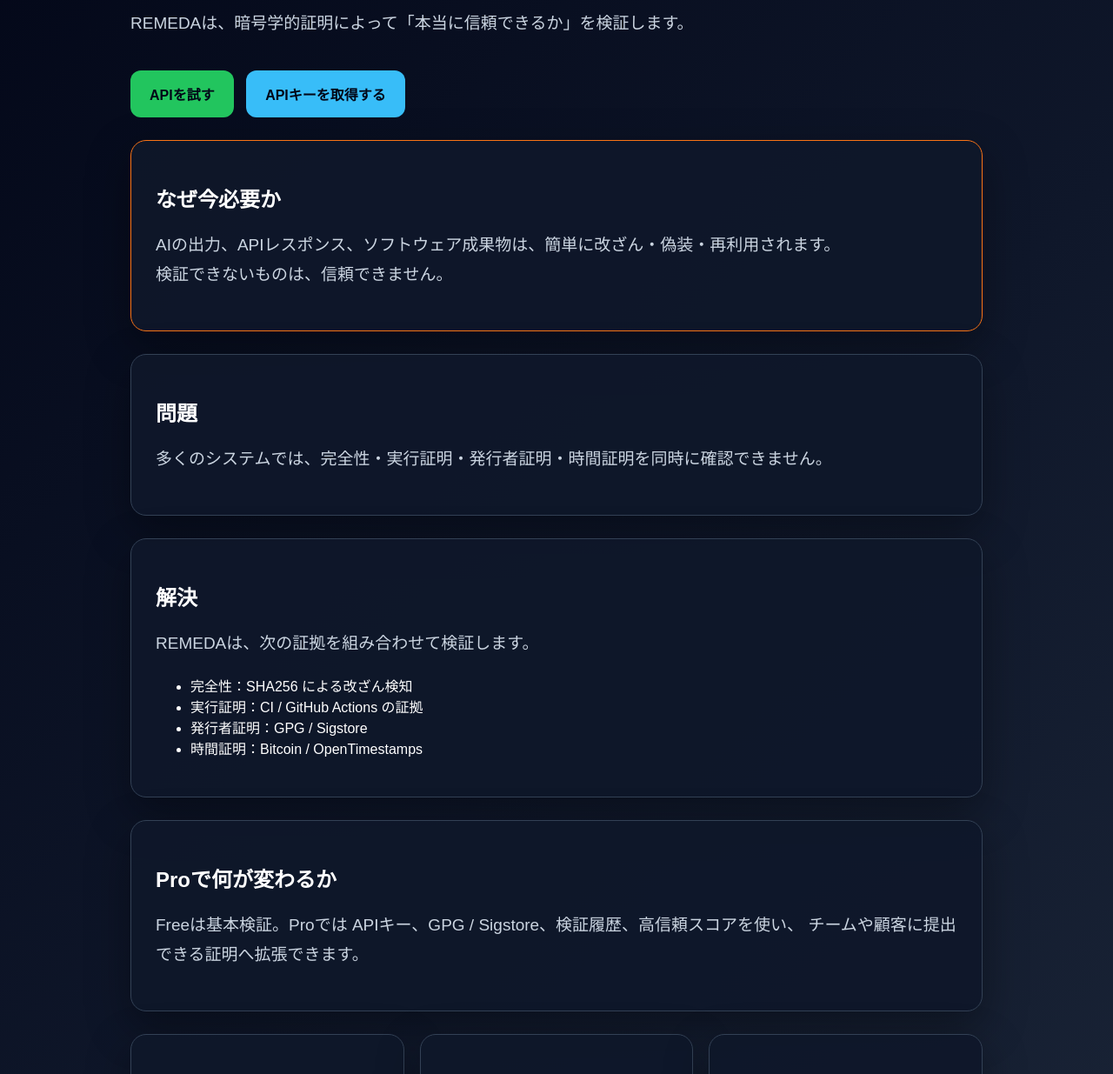
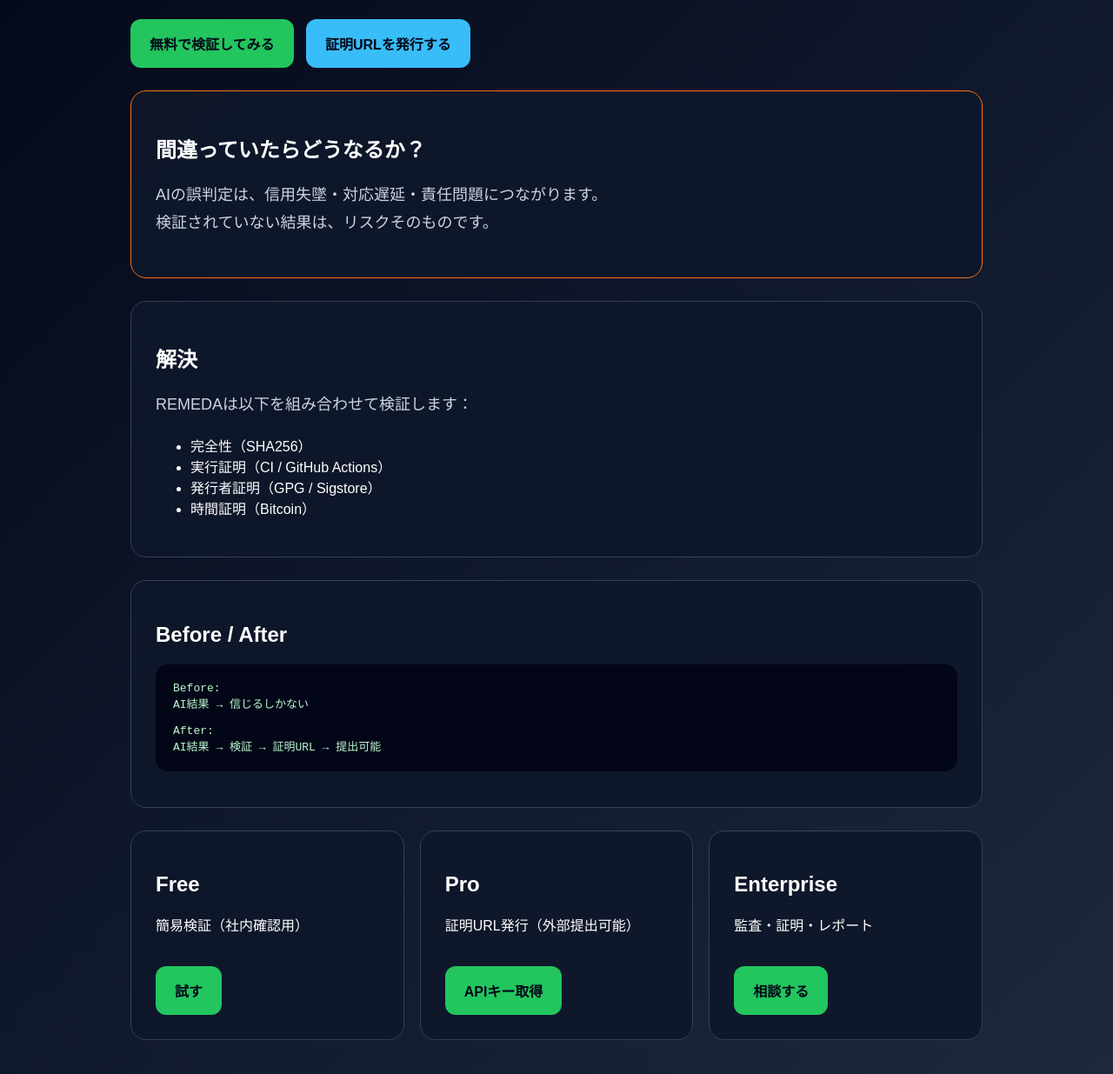
Before and after one commit to mokkunsuzuki-code/stage318, a plain HTML site: page index.html in a window 1280 px wide. Shown: the part 276-1511 px from the top of the page at 87% size. Drawn offline with Linux system fonts and the light colour scheme.

Commit message:
Optimize LP for monetization (target + risk + CTA)

```diff
--- a/index.html
+++ b/index.html
@@ -2,7 +2,7 @@
 <html lang="ja">
 <head>
 <meta charset="UTF-8">
-<title>REMEDA - Trust Verification API</title>
+<title>REMEDA - AI Verification</title>
 <style>
 body {
   margin: 0;
@@ -24,19 +24,19 @@
   font-weight: bold;
 }
 h1 {
-  font-size: 48px;
-  line-height: 1.15;
+  font-size: 46px;
+  line-height: 1.2;
   margin: 24px 0 16px;
 }
 .lead {
   color: #cbd5e1;
-  font-size: 19px;
+  font-size: 18px;
   line-height: 1.8;
 }
 .button {
   display: inline-block;
-  padding: 15px 22px;
-  margin: 18px 10px 0 0;
+  padding: 16px 22px;
+  margin: 20px 10px 0 0;
   border-radius: 12px;
   background: #22c55e;
   color: #020617;
@@ -52,115 +52,90 @@
   border-radius: 18px;
   padding: 28px;
   margin-top: 26px;
-  box-shadow: 0 18px 50px rgba(0,0,0,0.35);
+}
+.warning {
+  border-color: #f97316;
 }
 .grid {
   display: grid;
   grid-template-columns: repeat(3, 1fr);
   gap: 18px;
 }
-.price h2 {
-  color: #22c55e;
-}
-.warning {
-  border-color: #f97316;
-}
 pre {
   background: #020617;
   color: #bbf7d0;
   padding: 20px;
   border-radius: 14px;
-  overflow-x: auto;
 }
 </style>
 </head>
 <body>
 <div class="container">
 
-<span class="badge">Stage318 / Sales Ready</span>
+<span class="badge">AI Verification Tool</span>
 
-<h1>信頼するのをやめよう。<br>検証を始めよう。</h1>
+<h1>AIが見つけた結果、本当に正しいですか？</h1>
 
 <p class="lead">
-API、AIの出力、ソフトウェアは、今も多くの場面で盲目的に信頼されています。<br>
-REMEDAは、暗号学的証明によって「本当に信頼できるか」を検証します。
+REMEDAは、AIが出した結果や脆弱性を<br>
+「証明付き」で検証するツールです。
 </p>
 
-<a class="button" href="demo.html">APIを試す</a>
-<a class="button secondary" href="get-api-key.html">APIキーを取得する</a>
+<a class="button" href="demo.html">無料で検証してみる</a>
+<a class="button secondary" href="get-api-key.html">証明URLを発行する</a>
 
 <div class="card warning">
-<h2>なぜ今必要か</h2>
+<h2>間違っていたらどうなるか？</h2>
 <p class="lead">
-AIの出力、APIレスポンス、ソフトウェア成果物は、簡単に改ざん・偽装・再利用されます。<br>
-検証できないものは、信頼できません。
-</p>
-</div>
-
-<div class="card">
-<h2>問題</h2>
-<p class="lead">
-多くのシステムでは、完全性・実行証明・発行者証明・時間証明を同時に確認できません。
+AIの誤判定は、信用失墜・対応遅延・責任問題につながります。<br>
+検証されていない結果は、リスクそのものです。
 </p>
 </div>
 
 <div class="card">
 <h2>解決</h2>
-<p class="lead">REMEDAは、次の証拠を組み合わせて検証します。</p>
+<p class="lead">
+REMEDAは以下を組み合わせて検証します：
+</p>
 <ul>
-<li>完全性：SHA256 による改ざん検知</li>
-<li>実行証明：CI / GitHub Actions の証拠</li>
-<li>発行者証明：GPG / Sigstore</li>
-<li>時間証明：Bitcoin / OpenTimestamps</li>
+<li>完全性（SHA256）</li>
+<li>実行証明（CI / GitHub Actions）</li>
+<li>発行者証明（GPG / Sigstore）</li>
+<li>時間証明（Bitcoin）</li>
 </ul>
 </div>
 
 <div class="card">
-<h2>Proで何が変わるか</h2>
-<p class="lead">
-Freeは基本検証。Proでは APIキー、GPG / Sigstore、検証履歴、高信頼スコアを使い、
-チームや顧客に提出できる証明へ拡張できます。
-</p>
+<h2>Before / After</h2>
+<pre>
+Before:
+AI結果 → 信じるしかない
+
+After:
+AI結果 → 検証 → 証明URL → 提出可能
+</pre>
 </div>
 
 <div class="grid">
-  <div class="card price">
+  <div class="card">
     <h2>Free</h2>
-    <p>基本検証</p>
-    <p>公開デモ</p>
-    <a class="button" href="demo.html">無料で試す</a>
+    <p>簡易検証（社内確認用）</p>
+    <a class="button" href="demo.html">試す</a>
   </div>
 
-  <div class="card price">
+  <div class="card">
     <h2>Pro</h2>
-    <p>APIキー</p>
-    <p>GPG / Sigstore</p>
-    <p>検証履歴</p>
-    <a class="button" href="get-api-key.html">APIキーを取得</a>
+    <p>証明URL発行（外部提出可能）</p>
+    <a class="button" href="get-api-key.html">APIキー取得</a>
   </div>
 
-  <div class="card price">
+  <div class="card">
     <h2>Enterprise</h2>
     <p>監査・証明・レポート</p>
-    <p>組織向け運用</p>
-    <a class="button" href="mailto:mokkun.suzuki@gmail.com?subject=REMEDA Enterprise Inquiry">相談する</a>
+    <a class="button" href="mailto:mokkun.suzuki@gmail.com">相談する</a>
   </div>
 </div>
 
-<div class="card">
-<h2>Live Demo</h2>
-<pre id="demo">Loading...</pre>
 </div>
-
-</div>
-
-<script>
-fetch("health.json")
-.then(r => r.json())
-.then(d => {
-  document.getElementById("demo").innerText = JSON.stringify(d, null, 2);
-});
-</script>
-
 </body>
 </html>
```
